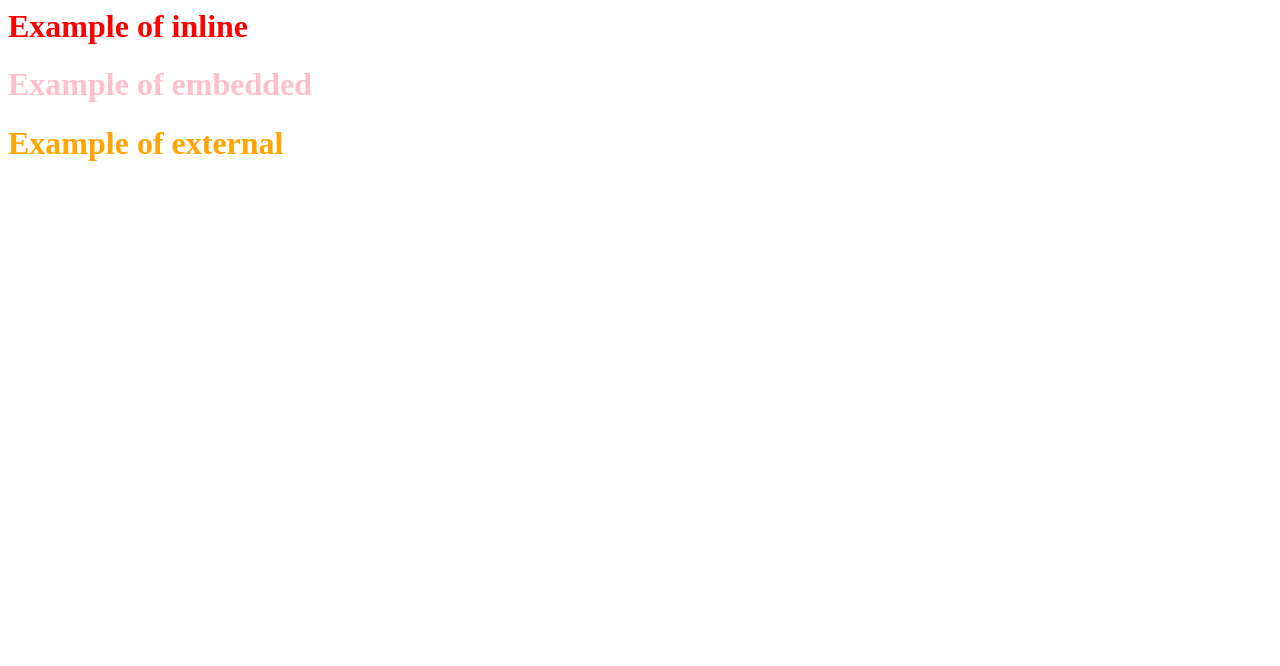
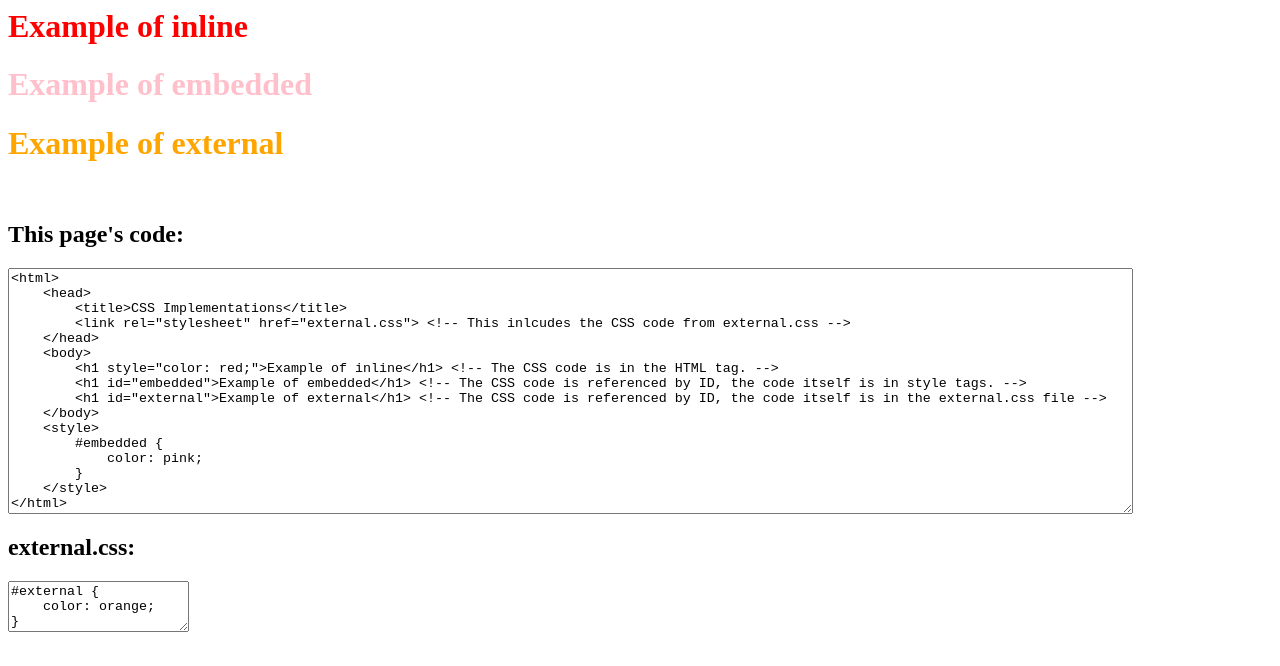
Before and after one commit to asimpole/L3TEST-WEB, a plain HTML site: page task2/cssImplement.html in a window 1280 px wide. Drawn offline with Linux system fonts and the light colour scheme.

Commit message:
css implentations

```diff
--- a/task2/cssImplement.html
+++ b/task2/cssImplement.html
@@ -7,6 +7,30 @@
         <h1 style="color: red;">Example of inline</h1>
         <h1 id="embedded">Example of embedded</h1>
         <h1 id="external">Example of external</h1>
+        <br>
+        <h2>This page's code:</h2>
+        <code><pre><textarea readonly rows="16" cols="138"><html>
+    <head>
+        <title>CSS Implementations</title>
+        <link rel="stylesheet" href="external.css"> <!-- This inlcudes the CSS code from external.css -->
+    </head>
+    <body>
+        <h1 style="color: red;">Example of inline</h1> <!-- The CSS code is in the HTML tag. -->
+        <h1 id="embedded">Example of embedded</h1> <!-- The CSS code is referenced by ID, the code itself is in style tags. -->
+        <h1 id="external">Example of external</h1> <!-- The CSS code is referenced by ID, the code itself is in the external.css file -->
+    </body>
+    <style>
+        #embedded {
+            color: pink;
+        }
+    </style>
+</html></textarea></pre></code>
+<h2>external.css:</h2>
+<code><pre><textarea readonly rows="3" cols="20">
+#external {
+    color: orange;
+}
+</textarea></pre></code>
     </body>
     <style>
         #embedded {
```
